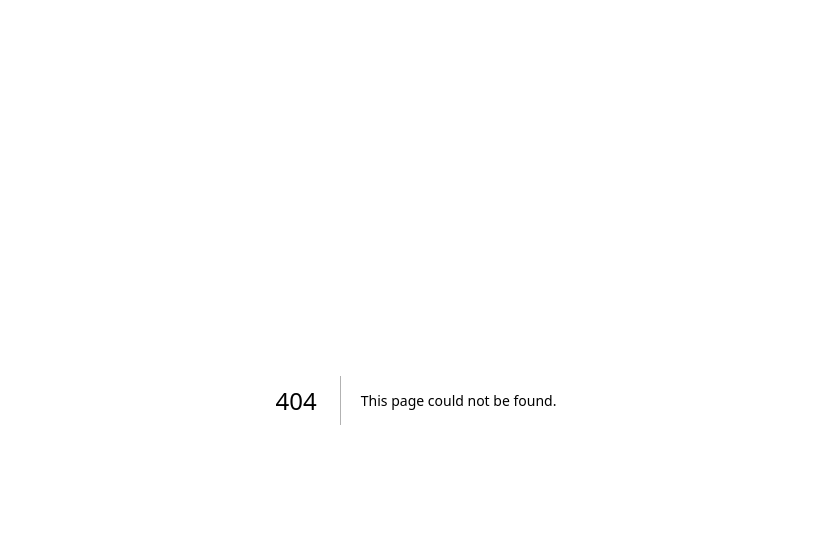
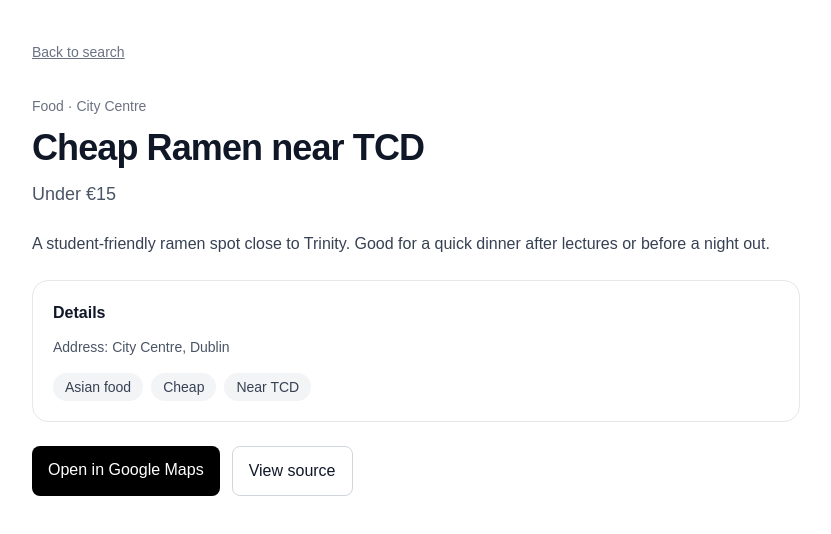
Before and after one commit to kieranji/dublinscanner, a Next.js app: page /places/1 in a window 1280 px wide. Before the commit this address had no page. Shown: the top 534 px of the page, without its empty margins (224-1055 px from the left). Built offline with nearby package versions, Linux system fonts and the light colour scheme.

Commit message:
Add search filters

```diff
--- a/app/page.tsx
+++ b/app/page.tsx
@@ -1,3 +1,5 @@
+import SearchForm from "@/components/SearchForm";
+
 export default function Home() {
   return (
     <main className="min-h-screen bg-white px-6 py-10">
@@ -15,45 +17,7 @@ export default function Home() {
           events and weekend plans.
         </p>
 
-        <div className="mt-8 rounded-2xl border border-gray-200 p-4 shadow-sm">
-          <label className="block text-sm font-medium text-gray-700">
-            Where?
-          </label>
-          <select className="mt-2 w-full rounded-lg border border-gray-300 p-3">
-            <option>Near TCD</option>
-            <option>City Centre</option>
-            <option>Rathmines</option>
-            <option>Smithfield</option>
-          </select>
-
-          <label className="mt-4 block text-sm font-medium text-gray-700">
-            What do you want?
-          </label>
-          <select className="mt-2 w-full rounded-lg border border-gray-300 p-3">
-            <option>Food</option>
-            <option>Cafés</option>
-            <option>Events</option>
-            <option>Pubs</option>
-            <option>Study spots</option>
-          </select>
-
-          <label className="mt-4 block text-sm font-medium text-gray-700">
-            Budget
-          </label>
-          <select className="mt-2 w-full rounded-lg border border-gray-300 p-3">
-            <option>Free</option>
-            <option>Under €10</option>
-            <option>Under €20</option>
-            <option>Any</option>
-          </select>
-
-          <a
-            href="/search"
-            className="mt-6 block w-full rounded-lg bg-black px-4 py-3 text-center font-medium text-white"
-          >
-          Search Dublin
-          </a>
-        </div>
+        <SearchForm />
 
         <div className="mt-8 grid gap-3 sm:grid-cols-3">
           <div className="rounded-xl bg-gray-100 p-4">Cheap eats near TCD</div>
--- /dev/null
+++ b/app/places/[id]/page.tsx
@@ -0,0 +1,87 @@
+import {places} from "@/lib/data";
+
+type PlacePageProps = {
+  params: Promise<{
+    id: string;
+  }>;
+};
+
+export default async function PlacePage({ params }: PlacePageProps) {
+  const { id } = await params;
+  const place = places.find((item) => item.id === Number(id));
+
+  if (!place) {
+    return (
+      <main className="min-h-screen bg-white px-6 py-10">
+        <section className="mx-auto max-w-3xl">
+          <a href="/search" className="text-sm text-gray-500 underline">
+            Back to search
+          </a>
+
+          <h1 className="mt-6 text-3xl font-bold text-gray-900">
+            Place not found
+          </h1>
+        </section>
+      </main>
+    );
+  }
+
+  return (
+    <main className="min-h-screen bg-white px-6 py-10">
+      <section className="mx-auto max-w-3xl">
+        <a href="/search" className="text-sm text-gray-500 underline">
+          Back to search
+        </a>
+
+        <p className="mt-8 text-sm font-medium text-gray-500">
+          {place.category} · {place.area}
+        </p>
+
+        <h1 className="mt-3 text-4xl font-bold tracking-tight text-gray-900">
+          {place.name}
+        </h1>
+
+        <p className="mt-3 text-lg text-gray-600">{place.price}</p>
+
+        <p className="mt-6 text-gray-700">{place.description}</p>
+
+        <div className="mt-6 rounded-2xl border border-gray-200 p-5">
+          <h2 className="font-semibold text-gray-900">Details</h2>
+
+          <p className="mt-3 text-sm text-gray-600">
+            Address: {place.address}
+          </p>
+
+          <div className="mt-4 flex flex-wrap gap-2">
+            {place.tags.map((tag) => (
+              <span
+                key={tag}
+                className="rounded-full bg-gray-100 px-3 py-1 text-sm text-gray-700"
+              >
+                {tag}
+              </span>
+            ))}
+          </div>
+        </div>
+
+        <div className="mt-6 flex flex-col gap-3 sm:flex-row">
+          <a
+            href={place.mapsUrl}
+            target="_blank"
+            className="rounded-lg bg-black px-4 py-3 text-center font-medium text-white"
+          >
+            Open in Google Maps
+          </a>
+
+          <a
+            href={place.sourceUrl}
+            target="_blank"
+            className="rounded-lg border border-gray-300 px-4 py-3 text-center font-medium text-gray-900"
+          >
+            View source
+          </a>
+        </div>
+      </section>
+    </main>
+  );
+}
--- a/app/search/page.tsx
+++ b/app/search/page.tsx
@@ -1,41 +1,36 @@
 import PlaceCard from "@/components/PlaceCard";
+import { places } from "@/lib/data";
 
-const places = [
-  {
-    id: 1,
-    name: "Cheap Ramen near TCD",
-    category: "Food",
-    area: "City Centre",
-    price: "Under €15",
-    tags: ["Asian food", "Cheap", "Near TCD"],
-  },
-  {
-    id: 2,
-    name: "Study Café near Trinity",
-    category: "Café",
-    area: "Near TCD",
-    price: "Under €10",
-    tags: ["Study spot", "Coffee", "Quiet"],
-  },
-  {
-    id: 3,
-    name: "Free Comedy Night",
-    category: "Event",
-    area: "Temple Bar",
-    price: "Free",
-    tags: ["Comedy", "Nightlife", "Free"],
-  },
-  {
-    id: 4,
-    name: "Student Friendly Pub",
-    category: "Pub",
-    area: "Camden",
-    price: "Under €20",
-    tags: ["Drinks", "Group-friendly", "Open late"],
-  },
-];
+type SearchPageProps = {
+  searchParams: Promise<{
+    area?: string;
+    category?: string;
+    budget?: string;
+  }>;
+};
 
-export default function SearchPage() {
+export default async function SearchPage({ searchParams }: SearchPageProps) {
+  const params = await searchParams;
+
+  const selectedArea = params.area ?? "Any";
+  const selectedCategory = params.category ?? "Any";
+  const selectedBudget = Number(params.budget ?? "9");
+
+  const filteredPlaces = places.filter((place) => {
+    const areaMatches =
+      selectedArea === "Any" ||
+      place.area === selectedArea ||
+      place.tags.includes(selectedArea);
+
+    const categoryMatches =
+      selectedCategory === "Any" || place.category === selectedCategory;
+
+    const budgetMatches =
+      selectedBudget === 9 || place.budgetLevel <= selectedBudget;
+
+    return areaMatches && categoryMatches && budgetMatches;
+  });
+
   return (
     <main className="min-h-screen bg-white px-6 py-10">
       <section className="mx-auto max-w-4xl">
@@ -48,7 +43,8 @@ export default function SearchPage() {
         </h1>
 
         <p className="mt-2 text-gray-600">
-          Here are some student-friendly places and events in Dublin.
+          Showing results for {selectedArea} · {selectedCategory} · Budget level{" "}
+          {selectedBudget}
         </p>
 
         <div className="mt-6 flex flex-wrap gap-2">
@@ -66,10 +62,21 @@ export default function SearchPage() {
           </button>
         </div>
 
+        {filteredPlaces.length === 0 ? (
+          <div className="mt-8 rounded-2xl border border-gray-200 p-6">
+            <h2 className="text-xl font-semibold text-gray-900">
+              No results found
+            </h2>
+            <p className="mt-2 text-gray-600">
+              Try changing the area, category or budget.
+            </p>
+          </div>
+        ) : (
           <div className="mt-8 grid gap-4">
-          {places.map((place) => (
+            {filteredPlaces.map((place) => (
               <PlaceCard
                 key={place.id}
+                id={place.id}
                 name={place.name}
                 category={place.category}
                 area={place.area}
@@ -78,6 +85,7 @@ export default function SearchPage() {
               />
             ))}
           </div>
+        )}
       </section>
     </main>
   );
--- a/components/PlaceCard.tsx
+++ b/components/PlaceCard.tsx
@@ -1,4 +1,5 @@
 type PlaceCardProps = {
+  id: number;
   name: string;
   category: string;
   area: string;
@@ -7,6 +8,7 @@ type PlaceCardProps = {
 };
 
 export default function PlaceCard({
+  id,
   name,
   category,
   area,
@@ -41,11 +43,11 @@ export default function PlaceCard({
       </div>
 
       <div className="mt-4 flex gap-4 text-sm">
+        <a href={`/places/${id}`} className="underline">
+          View details
+        </a>
         <a href="#" className="underline">
           Open Maps
-        </a>
-        <a href="#" className="underline">
-          View source
         </a>
       </div>
     </article>
--- /dev/null
+++ b/components/SearchForm.tsx
@@ -0,0 +1,79 @@
+"use client";
+
+import { useState } from "react";
+import { useRouter } from "next/navigation";
+
+export default function SearchForm() {
+  const router = useRouter();
+
+  const [area, setArea] = useState("Near TCD");
+  const [category, setCategory] = useState("Food");
+  const [budget, setBudget] = useState("2");
+
+  function handleSubmit(event: React.FormEvent<HTMLFormElement>) {
+    event.preventDefault();
+
+    const params = new URLSearchParams({
+      area,
+      category,
+      budget,
+    });
+
+    router.push(`/search?${params.toString()}`);
+  }
+
+  return (
+    <form
+      onSubmit={handleSubmit}
+      className="mt-8 rounded-2xl border border-gray-200 p-4 shadow-sm"
+    >
+      <label className="block text-sm font-medium text-gray-700">Where?</label>
+      <select
+        value={area}
+        onChange={(event) => setArea(event.target.value)}
+        className="mt-2 w-full rounded-lg border border-gray-300 p-3"
+      >
+        <option>Near TCD</option>
+        <option>City Centre</option>
+        <option>Temple Bar</option>
+        <option>Camden</option>
+        <option>Rathmines</option>
+        <option>Smithfield</option>
+        <option>Any</option>
+      </select>
+
+      <label className="mt-4 block text-sm font-medium text-gray-700">
+        What do you want?
+      </label>
+      <select
+        value={category}
+        onChange={(event) => setCategory(event.target.value)}
+        className="mt-2 w-full rounded-lg border border-gray-300 p-3"
+      >
+        <option>Food</option>
+        <option>Café</option>
+        <option>Event</option>
+        <option>Pub</option>
+        <option>Any</option>
+      </select>
+
+      <label className="mt-4 block text-sm font-medium text-gray-700">
+        Budget
+      </label>
+      <select
+        value={budget}
+        onChange={(event) => setBudget(event.target.value)}
+        className="mt-2 w-full rounded-lg border border-gray-300 p-3"
+      >
+        <option value="0">Free</option>
+        <option value="1">Under €10</option>
+        <option value="2">Under €20</option>
+        <option value="9">Any</option>
+      </select>
+
+      <button className="mt-6 w-full rounded-lg bg-black px-4 py-3 font-medium text-white">
+        Search Dublin
+      </button>
+    </form>
+  );
+}
--- /dev/null
+++ b/lib/data.ts
@@ -0,0 +1,77 @@
+export type Place = {
+  id: number;
+  name: string;
+  category: string;
+  area: string;
+  price: string;
+  budgetLevel: number;
+  description: string;
+  address: string;
+  tags: string[];
+  mapsUrl: string;
+  sourceUrl: string;
+};
+
+export const places: Place[] = [
+  {
+    id: 1,
+    name: "Cheap Ramen near TCD",
+    category: "Food",
+    area: "City Centre",
+    price: "Under €15",
+    budgetLevel: 2,
+    description:
+      "A student-friendly ramen spot close to Trinity. Good for a quick dinner after lectures or before a night out.",
+    address: "City Centre, Dublin",
+    tags: ["Asian food", "Cheap", "Near TCD"],
+    mapsUrl: "https://www.google.com/maps",
+    sourceUrl: "https://www.google.com",
+  },
+  {
+    id: 2,
+    name: "Study Café near Trinity",
+    category: "Café",
+    area: "Near TCD",
+    price: "Under €10",
+    budgetLevel: 1,
+    description:
+      "A quiet café suitable for studying, coffee breaks and small group work near campus.",
+    address: "Near Trinity College Dublin",
+    tags: ["Study spot", "Coffee", "Quiet"],
+    mapsUrl: "https://www.google.com/maps",
+    sourceUrl: "https://www.google.com",
+  },
+  {
+    id: 3,
+    name: "Free Comedy Night",
+    category: "Event",
+    area: "Temple Bar",
+    price: "Free",
+    budgetLevel: 0,
+    description:
+      "A free evening comedy event in central Dublin. Good for students looking for something affordable to do at night.",
+    address: "Temple Bar, Dublin",
+    tags: ["Comedy", "Nightlife", "Free"],
+    mapsUrl: "https://www.google.com/maps",
+    sourceUrl: "https://www.google.com",
+  },
+  {
+    id: 4,
+    name: "Student Friendly Pub",
+    category: "Pub",
+    area: "Camden",
+    price: "Under €20",
+    budgetLevel: 2,
+    description:
+      "A casual pub option for groups, drinks and late evening plans around Camden.",
+    address: "Camden Street, Dublin",
+    tags: ["Drinks", "Group-friendly", "Open late"],
+    mapsUrl: "https://www.google.com/maps",
+    sourceUrl: "https://www.google.com",
+  },
+];
+
+// 0 = Free
+//1 = Under €10
+//2 = Under €20
+//9 = Any
```
Also changed, not shown: 2 other files (tests, documents, lock files or other folders). Lines whose indentation alone changed are shown as unchanged.
